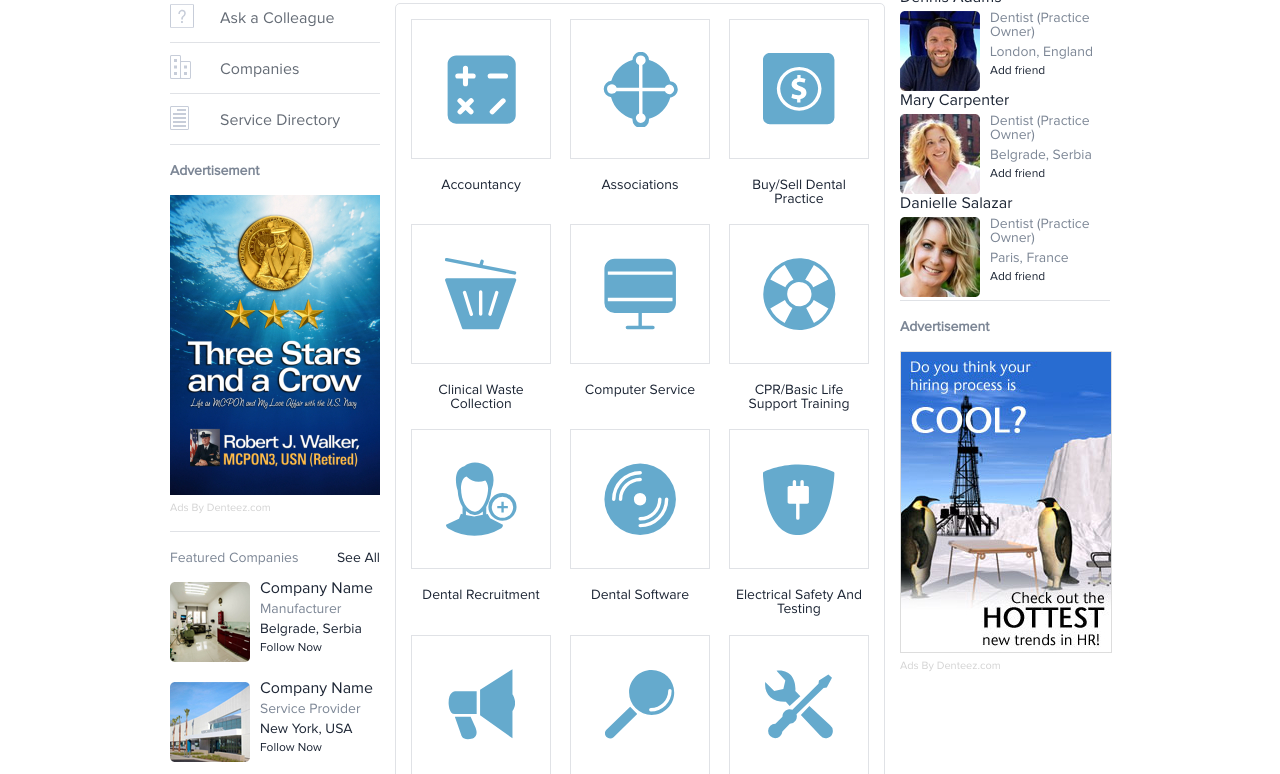
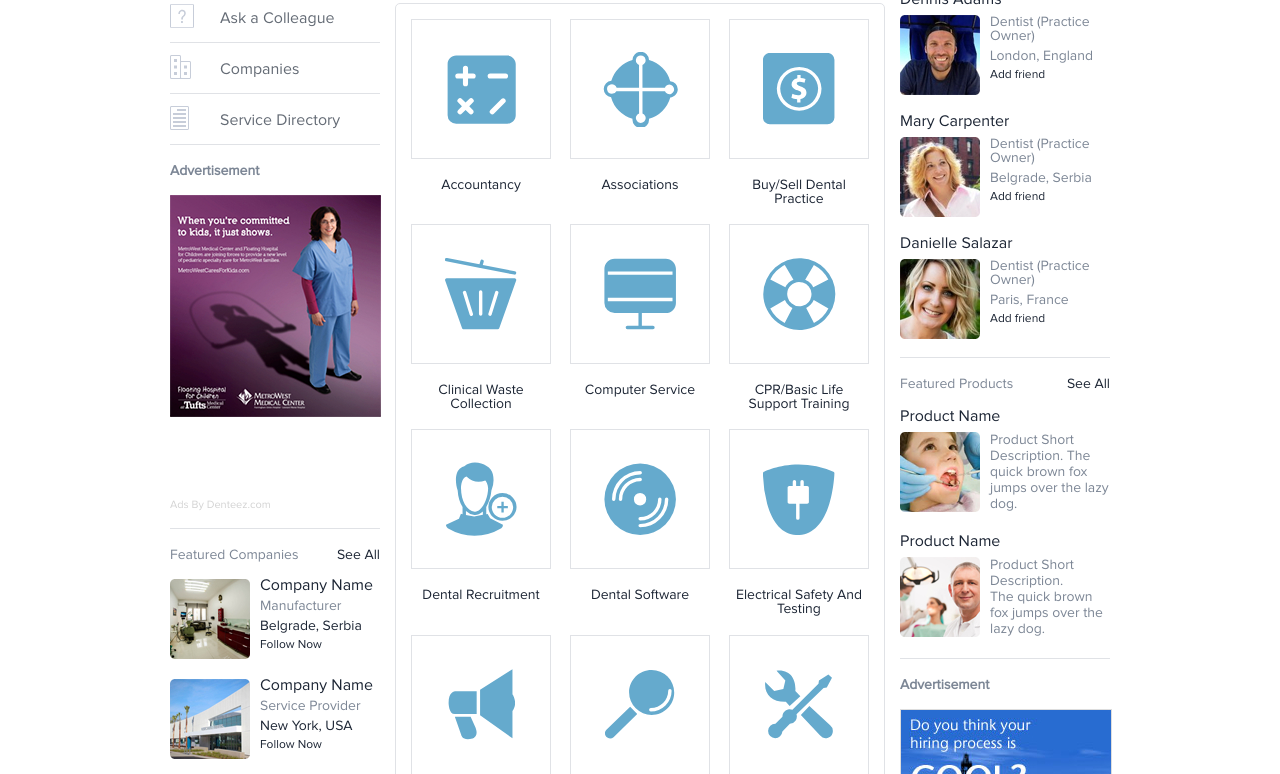
Before and after one commit to andreiigolovan/test_assignment_ReactJS, a website: page src/index.html in a window 1280 px wide. Shown: the part 125-899 px from the top of the page. Drawn offline with Linux system fonts and the light colour scheme.

Commit message:
first release

```diff
--- a/src/index.html
+++ b/src/index.html
@@ -51,7 +51,9 @@
         <!-- smth new now,chrome hides blocks with "ads/adss/advertisement's" classNames -->
         <!-- that was my AdBlock extension =( -->
         <h2 class="adsss__title">Advertisement</h2>
-        <a href="#"><img class="adsss__image" src="img/-----1.jpg" alt="Advertisement"></a>
+        <div class="adsss__wrap">
+          <a href="#"><img id="adsss__image_left" class="adsss__image" src="img/-----1.jpg" alt="Advertisement"></a>
+        </div>
         <p class="adsss__desc">Ads By Denteez.com</p>
       </div>
       <div class="featured">
@@ -255,9 +257,44 @@
           </div>
         </div>
       </div>
+      <div class="featured">
+        <div class="featured__title-container">
+          <h3 class="featured__title">Featured Products</h3>
+          <a href="#" class="btn btn-all">See All</a>
+        </div>
+        <div class="featured__cards">
+          <div class="featured__card card-featured_product">
+            <a href="#" class="card-featured__title">Product Name</a>
+            <div class="card-featured__wrap">
+              <div class="card-featured__photo">
+                <a href="#">
+                  <img src="img/layer-34.jpg" alt="child during treatment">
+                </a>
+              </div>
+              <div class="card-featured__info">
+                <p class="card-featured__info_desc">Product Short Description. The quick brown fox jumps over the lazy dog.</p>
+              </div>
+            </div>
+          </div>
+          <div class="featured__card card-featured_people">
+            <a href="#" class="card-featured__title">Product Name</a>
+            <div class="card-featured__wrap">
+              <div class="card-featured__photo">
+                <a href="#">
+                  <img src="img/layer-35.jpg" alt="doctor's photo">
+                </a>
+              </div>
+              <div class="card-featured__info">
+                <p class="card-featured__info_desc">Product Short Description.
+                  <br> The quick brown fox jumps over the lazy dog.</p>
+              </div>
+            </div>
+          </div>
+        </div>
+      </div>
       <div class="adsss adsss_right">
         <h2 class="adsss__title">Advertisement</h2>
-        <a href="#"><img class="adsss__image" src="img/-----2.jpg" alt="Advertisement"></a>
+        <a href="#"><img id="adsss__image_right" class="adsss__image" src="img/-----2.jpg" alt="Advertisement"></a>
         <p class="adsss__desc">Ads By Denteez.com</p>
       </div>
     </aside>
--- a/src/js/index.js
+++ b/src/js/index.js
@@ -0,0 +1,25 @@
+let imagesLeft = ['-----1.jpg', 'layer-42.jpg'];
+
+let imagesRight = ['-----2.jpg', 'layer-32.jpg', 'layer-33.jpg'];
+
+function leftAdsssInterval() {
+    let i = 0;
+    let element = document.getElementById('adsss__image_left');
+    setInterval(function() {
+        element.setAttribute('src', 'img/' + imagesLeft[i]);
+        i++;
+        if (i > 1) i = 0;
+    }, 2500)
+}
+leftAdsssInterval();
+
+function rightAdsssInterval() {
+    let i = 0;
+    let element = document.getElementById('adsss__image_right');
+    setInterval(function() {
+        element.setAttribute('src', 'img/' + imagesRight[i]);
+        i++;
+        if (i > 2) i = 0;
+    }, 3500)
+}
+rightAdsssInterval();
--- a/src/sass/_main.sass
+++ b/src/sass/_main.sass
@@ -44,6 +44,8 @@
 .adsss
   margin-top: 19px
   border-bottom: 1px solid #e0e2e6
+  &__wrap
+    height: 300px
   &__title
     font-size: 14px
     font-weight: 600
@@ -137,7 +139,7 @@ a
 
 .btn-newservice
   font-size: 14px
-  font-family: 'Proxima Nova Regular', sans-serif
+  font-family: inherit
   color: #fff
   width: 145px
   height: 30px
@@ -186,9 +188,10 @@ a
 .card-featured
   &__wrap
    display: flex
+   margin-bottom: 15px
   &__title
     color: #1c2534
-    margin: -2px 0 6px
+    margin: 0 0 8px
     display: block
   &__info_position
     color: #7c8695
@@ -198,6 +201,11 @@ a
     color: #7c8695
     font-size: 14px
     margin: 0 0 6px
+  &__info_desc
+    color: #7c8695
+    font-size: 14px
+    margin: 0 0 6px
+    line-height: 16px
 
 .btn-addfriend
   font-size: 12px
```
Also changed, not shown: dist/css/style.css, dist/img/layer-32.jpg (added), dist/img/layer-32.png (deleted), dist/img/layer-42.jpg (added), dist/index.html, dist/js/index.js, src/css/style.css, src/img/layer-32.jpg (added), src/img/layer-32.png (deleted), src/img/layer-42.jpg (added).
